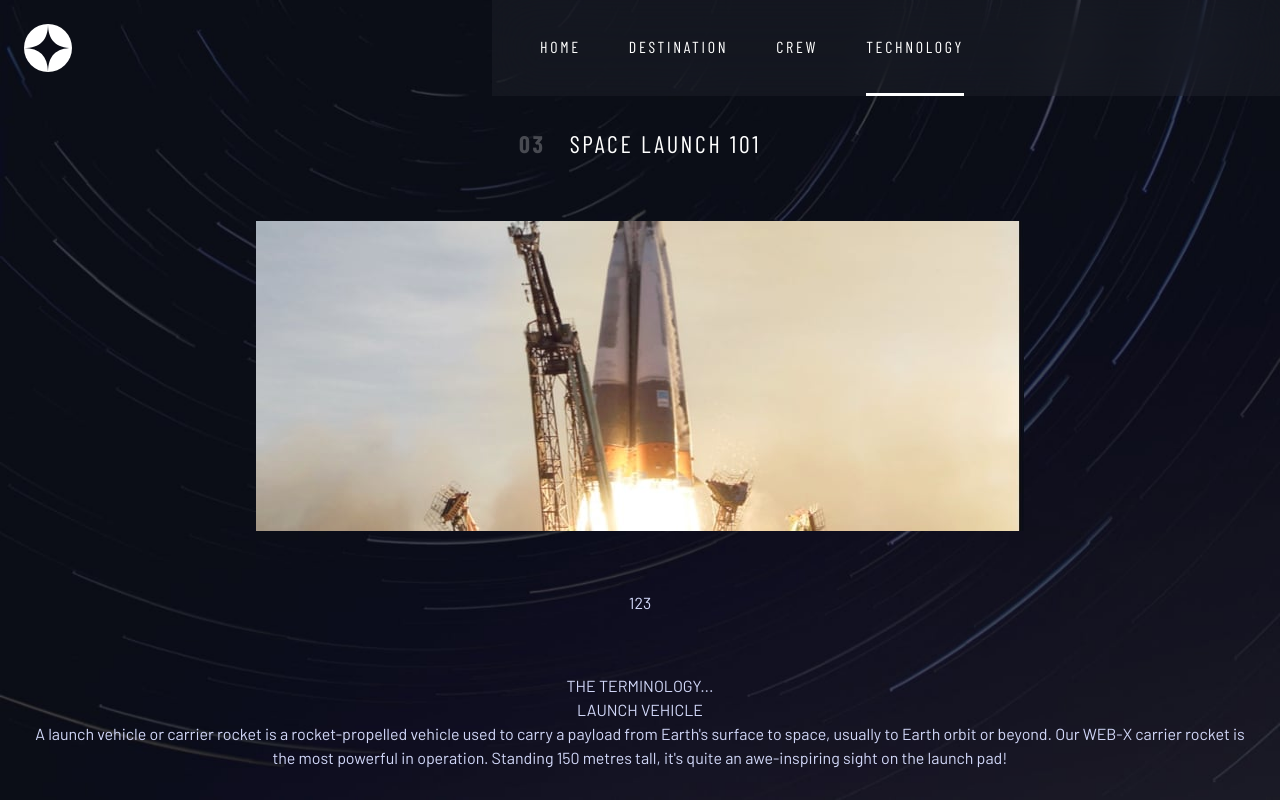
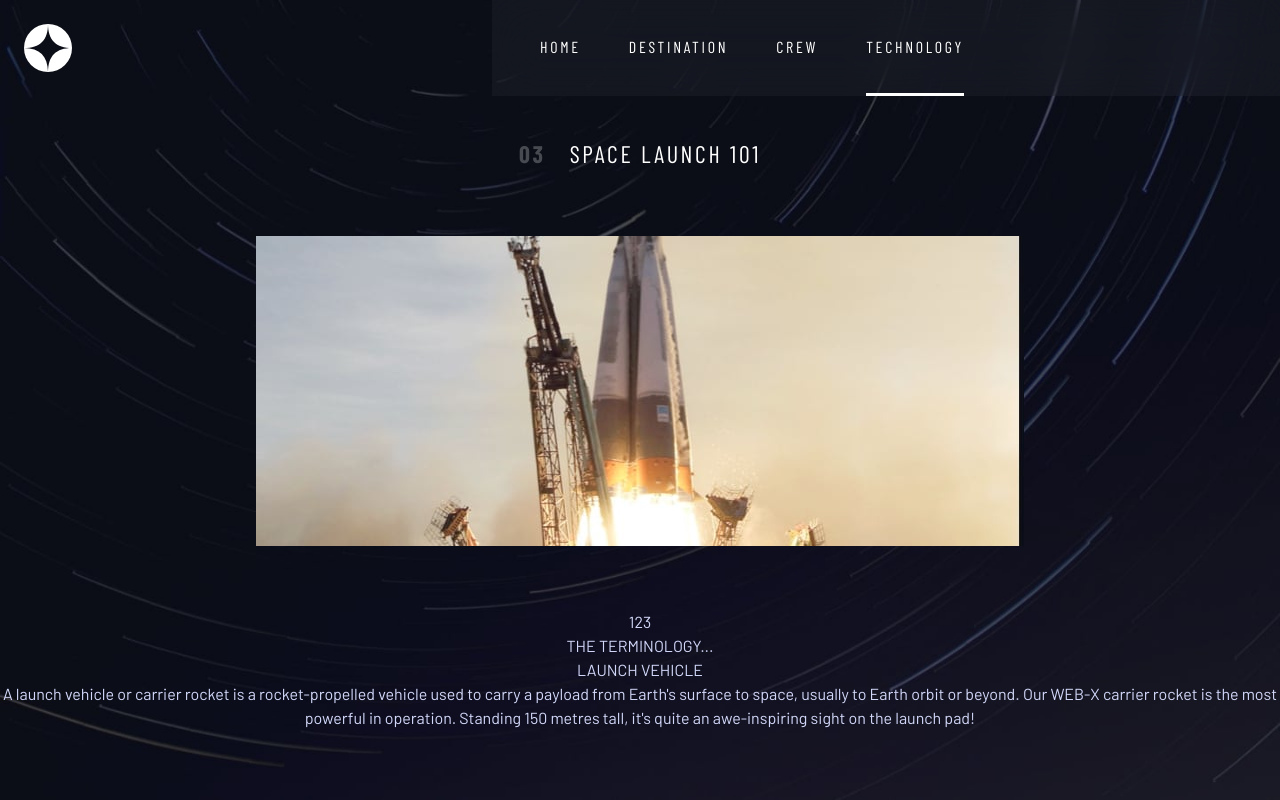
Before and after one commit to Chamara-Wijepala/space-travel, a React (Vite) app: page /#/technology in a window 1280 px wide. Built offline with nearby package versions, Linux system fonts and the light colour scheme; a web font is replaced by a local one.

Commit message:
Align content in technology page

```diff
--- a/src/pages/Technology/index.tsx
+++ b/src/pages/Technology/index.tsx
@@ -6,6 +6,8 @@ import spaceportLandscape from "assets/technology/image-spaceport-landscape.jpg"
 import spaceportPortrait from "assets/technology/image-spaceport-portrait.jpg";
 import capsuleLandscape from "assets/technology/image-space-capsule-landscape.jpg";
 import capsulePortrait from "assets/technology/image-space-capsule-portrait.jpg";
+
+import * as S from "./style";
 
 interface ITechnologyItem {
   id: number;
@@ -31,12 +33,12 @@ function index({ data }: IProps) {
   capsule.portraitImage = capsulePortrait;
 
   return (
-    <main className="grid-container">
+    <S.Main className="grid-container">
       <h1 className="numbered-title">
         <span>03</span>SPACE LAUNCH 101
       </h1>
 
-      <picture>
+      <S.Picture>
         <source
           media="(min-width: 90em)"
           srcSet={currentTechnology.portraitImage}
@@ -45,24 +47,26 @@ function index({ data }: IProps) {
           src={currentTechnology.landscapeImage}
           alt={currentTechnology.name}
         />
-      </picture>
+      </S.Picture>
 
-      <div>
+      <S.Container>
+        <S.TabPanel>
           {data.map((item) => (
             <button type="button" key={item.id}>
               {item.id + 1}
             </button>
           ))}
-      </div>
+        </S.TabPanel>
 
-      <article>
+        <S.Article>
           <header>
             <h2>THE TERMINOLOGY...</h2>
             <p className="uppercase">{currentTechnology.name}</p>
           </header>
           <p>{currentTechnology.description}</p>
-      </article>
-    </main>
+        </S.Article>
+      </S.Container>
+    </S.Main>
   );
 }
 
--- /dev/null
+++ b/src/pages/Technology/style.ts
@@ -0,0 +1,54 @@
+import styled from "styled-components";
+
+export const Main = styled.main`
+  padding-inline: 0;
+  row-gap: 2rem;
+  grid-auto-rows: max-content;
+  grid-template-areas:
+    "title"
+    "image"
+    "container";
+
+  h1 {
+    grid-area: title;
+  }
+
+  @media (min-width: 35em) {
+    row-gap: 4rem;
+  }
+
+  @media (min-width: 35em) and (max-width: 89.99em) {
+    h1 {
+      margin-top: 2.5rem;
+    }
+  }
+
+  @media (min-width: 90em) {
+    row-gap: 1.5rem;
+    grid-template-columns: 1fr minmax(0, 40rem) minmax(0, 30rem) 1fr;
+    grid-template-areas:
+      ". title title ."
+      ". container image .";
+  }
+`;
+
+export const Picture = styled.picture`
+  grid-area: image;
+
+  @media (min-width: 90em) {
+    grid-column: span 2;
+    justify-self: end;
+  }
+`;
+
+export const Container = styled.div`
+  grid-area: container;
+
+  @media (min-width: 90em) {
+    display: flex;
+  }
+`;
+
+export const TabPanel = styled.div``;
+
+export const Article = styled.article``;
```
Lines whose indentation alone changed are shown as unchanged.
